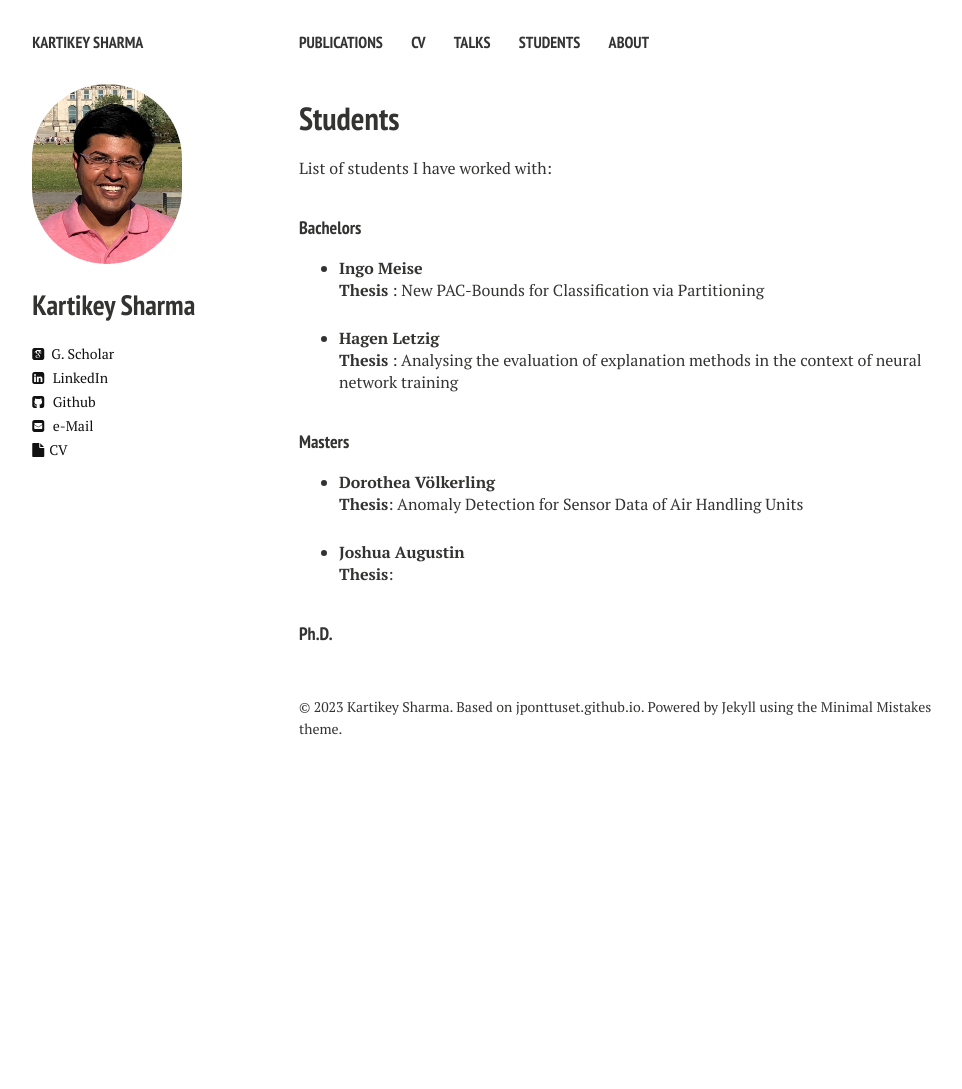
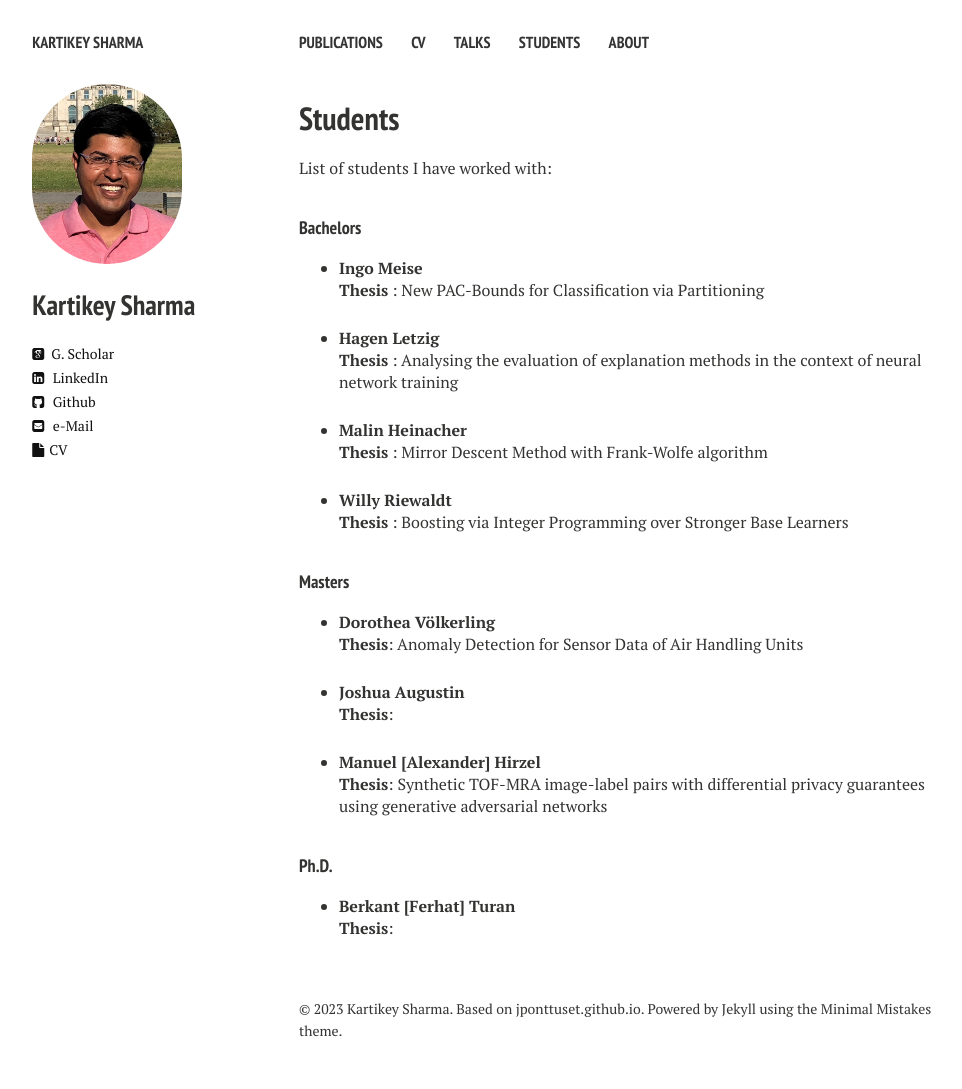
Before and after one commit to kartikeyrinwa/kartikeyrinwa.github.io, a Jekyll site: the page built from students.md, in a window 1280 px wide. Shown: the whole page, without its empty margins (21-983 px from the left). Built offline with Jekyll 4.4.1, drawn with Linux system fonts in a browser that asks for light colours; nearby versions of some CDN libraries; before the commit the page ends 900 px from its top, so only the background shows below that.

Commit message:
updated student list

```diff
--- a/_data/student_list.yml
+++ b/_data/student_list.yml
@@ -104,3 +104,97 @@
               submitted:
               defended:
               graded:
+
+- first_name: Berkant [Ferhat]
+  last_name: Turan
+  gender: male
+  email: turan@zib.de
+  homepage: b-turan.github.io
+  degrees:
+    - type: phd
+      field: mathematics
+      institution: tub
+      advisor: sebastian.pokutta
+      internal_advisor:
+        - stephan.waeldchen
+        - kartikey.sharma
+      title:
+      topic:
+      grade:
+      dates:
+          started: 2022-summer
+          registered:
+          submitted:
+          defended:
+          graded:
+
+- first_name: Malin
+  last_name: Heinacher
+  gender: female
+  private_email: malin@heinacher.de
+  credentials:
+    tub: 3814039
+  degrees:
+    - type: bsc
+      field:
+      institution: tub
+      thesis:
+          advisor: sebastian.pokutta
+          reviewer: thorsten.koch
+          internal_advisor: kartikey.sharma
+          title: Mirror Descent Method with Frank-Wolfe algorithm
+          topic: Frank-Wolfe algorithm
+          grade:
+          dates:
+              started:
+              registered: 2021-03-15
+              submitted: 2021-04-29
+              defended:
+              graded:
+
+- first_name: Manuel [Alexander]
+  last_name: Hirzel
+  gender: male
+  credentials:
+    tub: 387705
+  degrees:
+    - type: msc
+      field: scientific computing
+      institution: tub
+      thesis:
+          advisor: sebastian.pokutta
+          internal_advisor: kartikey.sharma
+          title: Synthetic TOF-MRA image-label pairs with differential privacy guarantees using generative adversarial networks
+          topic:
+          grade:
+          dates:
+              started:
+              registered: 2021-04
+              submitted: 2021-09-15
+              defended:
+              graded:
+
+- first_name: Willy
+  last_name: Riewaldt
+  gender: male
+  private_email: w.riewaldt@web.de
+  credentials:
+    tub: 381734
+  degrees:
+    - type: bsc
+      field: mathematics
+      institution: tub
+      thesis:
+          advisor: sebastian.pokutta
+          internal_advisor: kartikey.sharma
+          title: Boosting via Integer Programming over Stronger Base Learners
+          topic:
+            - Boosting
+            - Integer Programming
+          grade:
+          dates:
+              started:
+              registered: 2021-01
+              submitted: 2021-03-10
+              defended:
+              graded:
```
